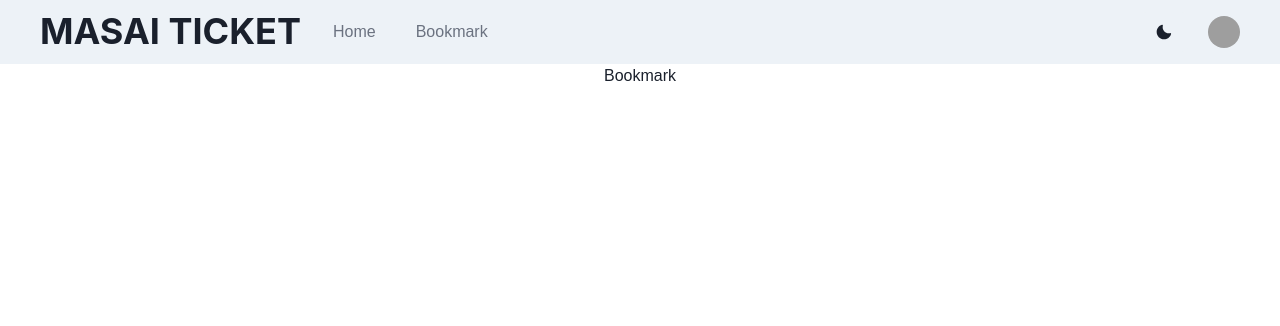
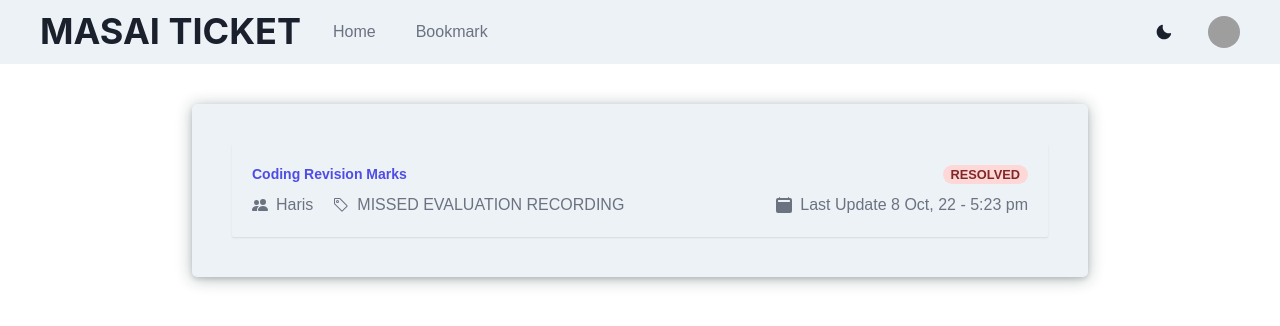
Before and after one commit to mdharis107/masai-ticket-app, a React (Create React App) app: page /bookmark in a window 1280 px wide. Shown: the top 326 px of the page. Built offline with nearby package versions, Linux system fonts and the light colour scheme; grey boxes are pictures that could not be loaded.

Commit message:
added UI of all the pages

```diff
--- a/src/App.js
+++ b/src/App.js
@@ -9,7 +9,7 @@ function App() {
     <div className="App">
       {/* <AuthNavbar /> */}
       {/* <AuthRoutes /> */}
-      <MainNavbar/>
+      <MainNavbar />
       <MainRoute />
     </div>
   );
--- a/src/Pages/Bookmark.jsx
+++ b/src/Pages/Bookmark.jsx
@@ -1,7 +1,106 @@
-import React from "react";
+import {
+  Box,
+  Button,
+  Flex,
+  Text,
+  useColorMode,
+  useColorModeValue,
+  Stack,
+  Badge,
+  Tooltip,
+  chakra,
+} from "@chakra-ui/react";
+import React, { useState } from "react";
+import {
+  BsPeopleFill,
+  BsTag,
+  BsFillCalendar2Fill,
+  BsBookmark,
+  BsBookmarkFill,
+} from "react-icons/bs";
+import { Icon } from "@chakra-ui/react";
 
 const Bookmark = () => {
-  return <div>Bookmark</div>;
+  const { colorMode, toggleColorMode } = useColorMode();
+  return (
+    <>
+      <Stack
+        boxShadow="rgba(14, 30, 37, 0.12) 0px 2px 4px 0px, rgba(14, 30, 37, 0.32) 0px 2px 16px 0px"
+        bg={useColorModeValue("gray.100", "gray.900")}
+        w={"70%"}
+        m={"auto"}
+        p={10}
+        borderRadius={5}
+        // border={"1px solid red"}
+        mt={10}
+      >
+        <Stack
+          borderRadius={2}
+          boxShadow="rgba(0, 0, 0, 0.1) 0px 1px 2px 0px;"
+          p={5}
+        >
+          <Flex
+            direction={"row"}
+            justifyContent="space-between"
+            alignItems={"center"}
+          >
+            <Text color={"#4F4CE5"} fontSize={"14px"} fontWeight={"600"}>
+              Coding Revision Marks
+            </Text>
+            <Badge rounded="full" px="2" fontSize="0.8em" colorScheme="red">
+              RESOLVED
+            </Badge>
+          </Flex>
+          <Flex alignItems={"center"} justifyContent={"space-between"}>
+            <Flex gap={5}>
+              <Box
+                fontWeight={400}
+                color={colorMode === "light" ? "#6B7280" : "gray.300"}
+                display={"flex"}
+                alignItems={"center"}
+                gap={2}
+              >
+                <Icon
+                  fontWeight={600}
+                  color={colorMode === "light" ? "#6B7280" : "gray.300"}
+                  as={BsPeopleFill}
+                />
+                Haris
+              </Box>
+              <Box
+                fontWeight={400}
+                color={colorMode === "light" ? "#6B7280" : "gray.300"}
+                display={"flex"}
+                alignItems={"center"}
+                gap={2}
+              >
+                <Icon
+                  fontWeight={600}
+                  color={colorMode === "light" ? "#6B7280" : "gray.300"}
+                  as={BsTag}
+                />
+                MISSED EVALUATION RECORDING
+              </Box>
+            </Flex>
+            <Box
+              fontWeight={400}
+              color={colorMode === "light" ? "#6B7280" : "gray.300"}
+              display={"flex"}
+              alignItems={"center"}
+              gap={2}
+            >
+              <Icon
+                fontWeight={600}
+                color={colorMode === "light" ? "#6B7280" : "gray.300"}
+                as={BsFillCalendar2Fill}
+              />
+              <Text>Last Update 8 Oct, 22 - 5:23 pm</Text>
+            </Box>
+          </Flex>
+        </Stack>
+      </Stack>
+    </>
+  );
 };
 
 export default Bookmark;
--- a/src/Pages/HomePage.jsx
+++ b/src/Pages/HomePage.jsx
@@ -20,14 +20,23 @@ import {
   Textarea,
   Stack,
   Badge,
+  Tooltip,
+  chakra,
 } from "@chakra-ui/react";
-import React from "react";
-import { BsPeopleFill } from "react-icons/bs";
+import React, { useState } from "react";
+import {
+  BsPeopleFill,
+  BsTag,
+  BsFillCalendar2Fill,
+  BsBookmark,
+  BsBookmarkFill,
+} from "react-icons/bs";
 import { Icon } from "@chakra-ui/react";
 
 const HomePage = () => {
   const { colorMode, toggleColorMode } = useColorMode();
   const { isOpen, onOpen, onClose } = useDisclosure();
+  const [marked, setMarked] = useState(false);
 
   return (
     <>
@@ -56,6 +65,7 @@ const HomePage = () => {
             bg={colorMode === "light" ? "#1F2937" : "#FFF"}
             onClick={onOpen}
             _hover={{ opacity: 0.8 }}
+            boxShadow={"md"}
           >
             CREATE
           </Button>
@@ -144,33 +154,68 @@ const HomePage = () => {
             <Flex gap={5}>
               <Box
                 fontWeight={400}
-                color={"#6B7280"}
+                color={colorMode === "light" ? "#6B7280" : "gray.300"}
                 display={"flex"}
                 alignItems={"center"}
                 gap={2}
               >
-                <Icon fontWeight={600} color={"gray.300"} as={BsPeopleFill} />
+                <Icon
+                  fontWeight={600}
+                  color={colorMode === "light" ? "#6B7280" : "gray.300"}
+                  as={BsPeopleFill}
+                />
                 Haris
               </Box>
               <Box
                 fontWeight={400}
-                color={"#6B7280"}
+                color={colorMode === "light" ? "#6B7280" : "gray.300"}
                 display={"flex"}
                 alignItems={"center"}
                 gap={2}
               >
-                <Icon fontWeight={600} color={"#6B7280"} as={BsPeopleFill} />
-                Haris
+                <Icon
+                  fontWeight={600}
+                  color={colorMode === "light" ? "#6B7280" : "gray.300"}
+                  as={BsTag}
+                />
+                MISSED EVALUATION RECORDING
+              </Box>
+              <Box display={"flex"} alignItems={"center"}>
+                <Tooltip
+                  label="Bookmark"
+                  bg="transparent"
+                  placement={"top"}
+                  color={colorMode === "light" ? "#6B7280" : "gray.300"}
+                  fontSize={"12px"}
+                >
+                  <chakra.a href={"#"} display={"flex"}>
+                    <Button
+                      onClick={() => setMarked(!marked)}
+                      _hover={{ bgColor: "none" }}
+                    >
+                      <Icon
+                        fontSize={"18px"}
+                        fontWeight={600}
+                        color={colorMode === "light" ? "#6B7280" : "gray.300"}
+                        as={marked ? BsBookmarkFill : BsBookmark}
+                      />
+                    </Button>
+                  </chakra.a>
+                </Tooltip>
               </Box>
             </Flex>
             <Box
               fontWeight={400}
-              color={"#6B7280"}
+              color={colorMode === "light" ? "#6B7280" : "gray.300"}
               display={"flex"}
               alignItems={"center"}
               gap={2}
             >
-              <Icon fontWeight={600} color={"#6B7280"} as={BsPeopleFill} />
+              <Icon
+                fontWeight={600}
+                color={colorMode === "light" ? "#6B7280" : "gray.300"}
+                as={BsFillCalendar2Fill}
+              />
               <Text>Last Update 8 Oct, 22 - 5:23 pm</Text>
             </Box>
           </Flex>
```
